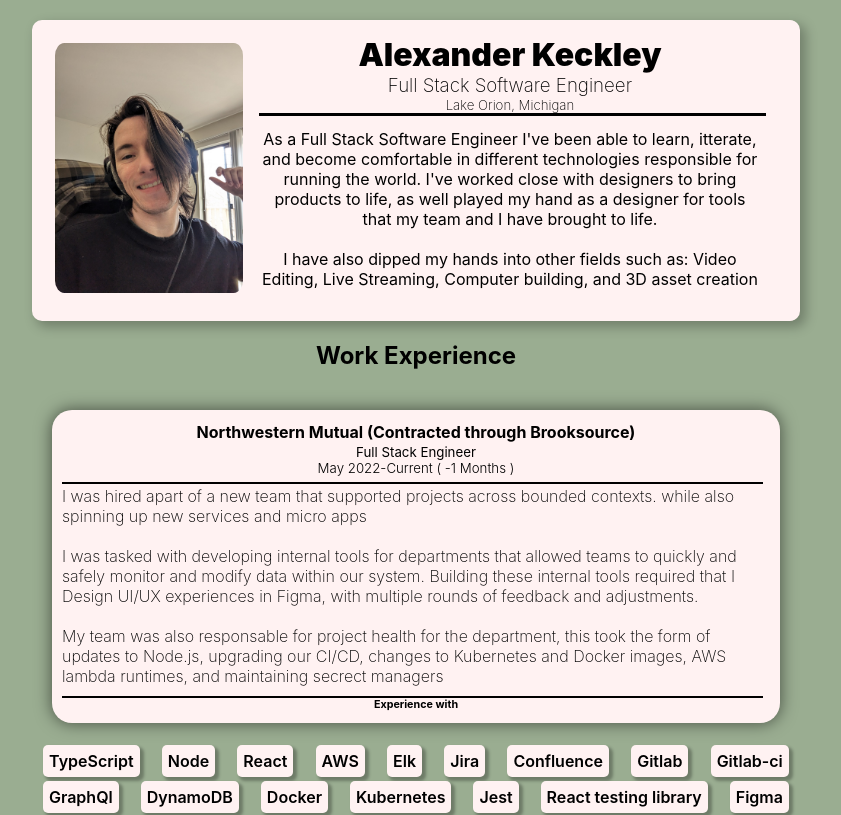
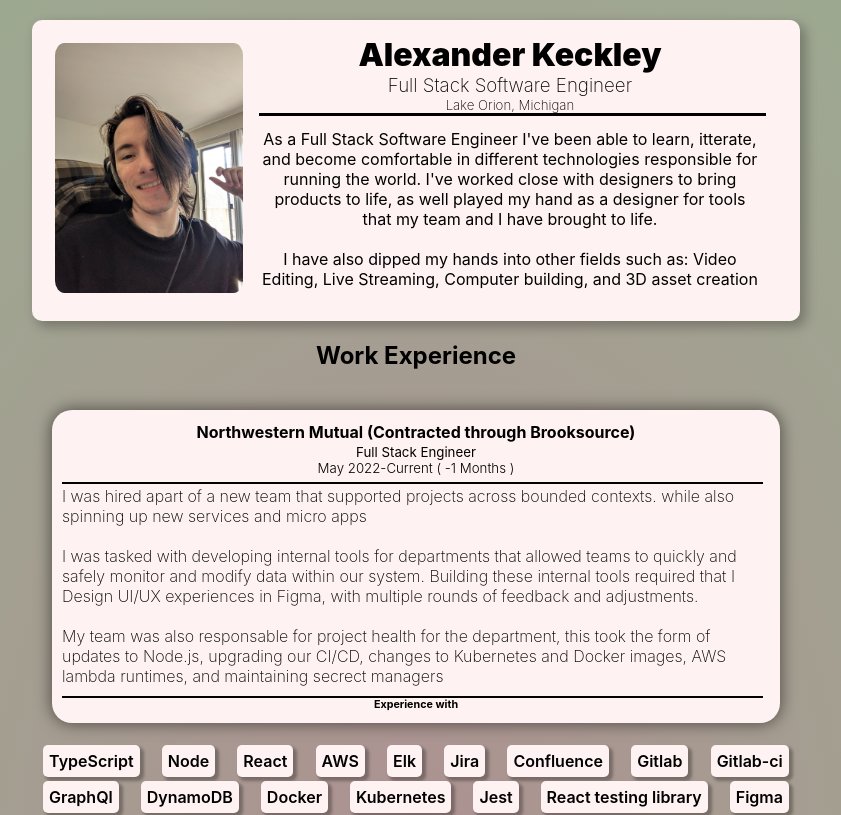
Before and after one commit to Drkeck/Drkeck.github.io, a React (Create React App) app: page / in a window 1280 px wide. Shown: the top 815 px of the page, without its empty margins (224-1065 px from the left). Built offline with nearby package versions, Linux system fonts and the light colour scheme.

Commit message:
fix some things

```diff
--- a/package.json
+++ b/package.json
@@ -13,6 +13,7 @@
     "react-dom": "^17.0.2",
     "react-draggable": "^4.4.4",
     "react-scripts": "^5.0.0",
+    "react-tsparticles": "^2.12.2",
     "web-vitals": "^2.1.4"
   },
   "scripts": {
--- a/src/App.css
+++ b/src/App.css
@@ -3,7 +3,7 @@
 }
 
 html {
-  background-color: #9aad91;
+    background: radial-gradient(#ad9191, #9aad91);
 }
 
 .App {
```
Also changed, not shown: 1 other file (tests, documents, lock files or other folders).
